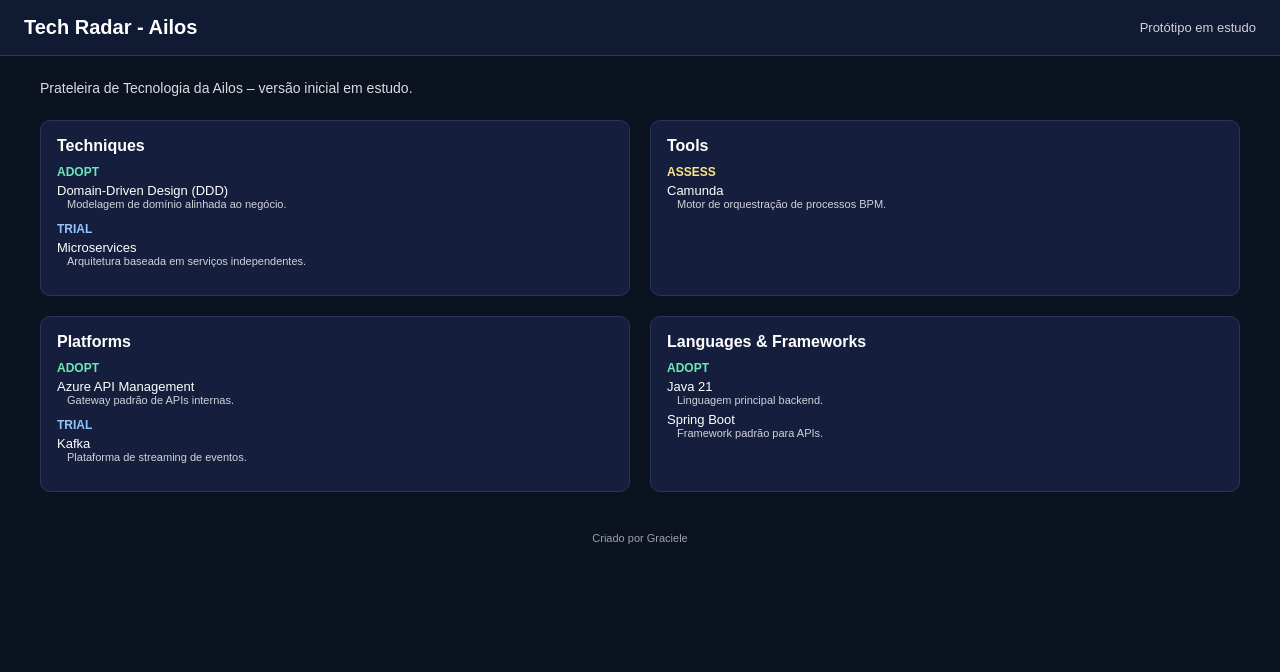
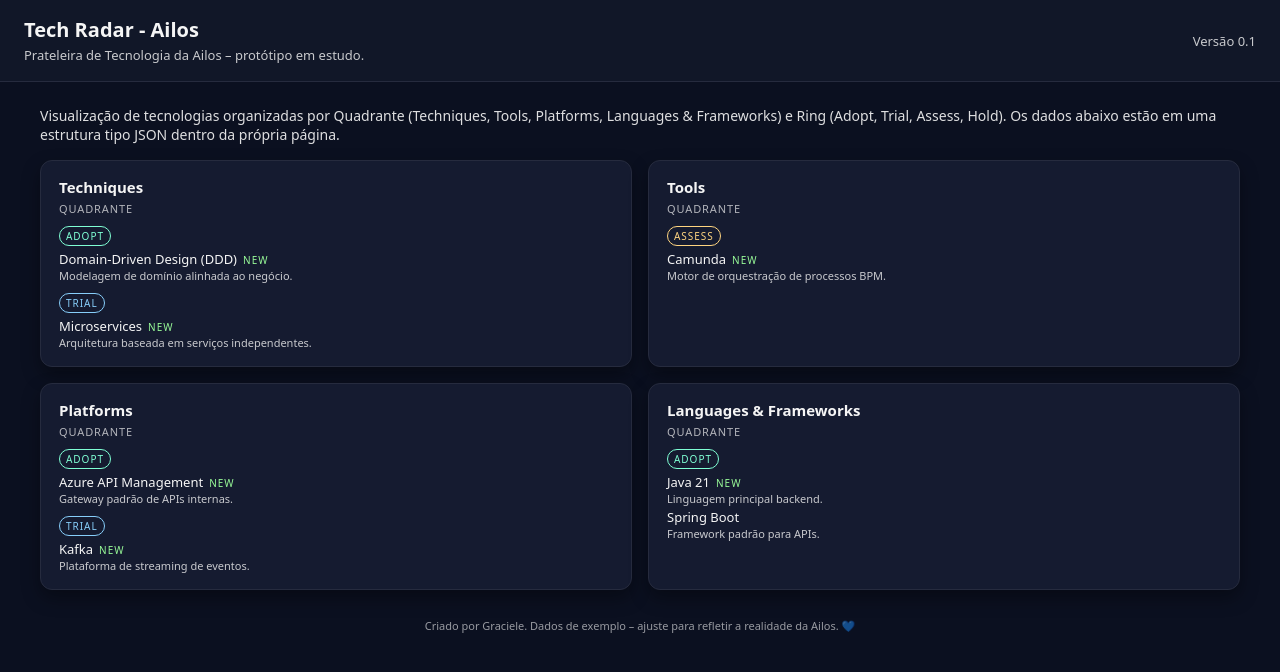
Before and after one commit to gjanini/ailos-tech-radar, a plain HTML site: page index.html in a window 1280 px wide. Drawn offline with Linux system fonts and the light colour scheme.

Commit message:
Update index.html

```diff
--- a/index.html
+++ b/index.html
@@ -3,22 +3,22 @@
 <head>
     <meta charset="UTF-8" />
     <title>Tech Radar - Ailos</title>
-
     <style>
         body {
+            font-family: system-ui, -apple-system, BlinkMacSystemFont, "Segoe UI", sans-serif;
+            background: #0b1020;
+            color: #f5f5f5;
             margin: 0;
-            font-family: Arial, sans-serif;
-            background: #0b1220;
-            color: #ffffff;
+            padding: 0;
         }
 
         header {
-            background: #111a33;
             padding: 16px 24px;
+            background: #111728;
+            border-bottom: 1px solid #262b3e;
             display: flex;
             justify-content: space-between;
             align-items: center;
-            border-bottom: 1px solid #2a355a;
         }
 
         header h1 {
@@ -32,156 +32,319 @@
         }
 
         main {
-            padding: 24px;
             max-width: 1200px;
-            margin: 0 auto;
+            margin: 24px auto 40px;
+            padding: 0 16px;
         }
 
         .subtitle {
             font-size: 14px;
-            margin-bottom: 24px;
-            opacity: 0.85;
+            margin-bottom: 16px;
+            opacity: 0.9;
         }
 
         .grid {
             display: grid;
-            grid-template-columns: repeat(2, 1fr);
-            gap: 20px;
+            grid-template-columns: repeat(2, minmax(0, 1fr));
+            gap: 16px;
         }
 
-        .card {
-            background: #151f3d;
-            border-radius: 10px;
-            padding: 16px;
-            border: 1px solid #2a355a;
+        @media (max-width: 800px) {
+            .grid {
+                grid-template-columns: 1fr;
+            }
         }
 
-        .card h2 {
-            margin: 0 0 10px;
-            font-size: 16px;
+        .quadrant-card {
+            background: #151b30;
+            border-radius: 12px;
+            padding: 16px 18px 12px;
+            border: 1px solid #262b3e;
+            box-shadow: 0 8px 18px rgba(0,0,0,0.35);
         }
 
-        .ring {
-            margin-bottom: 12px;
+        .quadrant-title {
+            margin: 0 0 4px;
+            font-size: 15px;
+            font-weight: 600;
+        }
+
+        .quadrant-tag {
+            font-size: 11px;
+            text-transform: uppercase;
+            letter-spacing: 0.08em;
+            opacity: 0.7;
+        }
+
+        .ring-block {
+            margin-top: 10px;
         }
 
         .ring-title {
             font-size: 12px;
-            font-weight: bold;
             text-transform: uppercase;
-            margin-bottom: 4px;
+            letter-spacing: 0.08em;
+            margin: 0 0 4px;
+            display: flex;
+            align-items: center;
+            gap: 6px;
         }
 
-        .adopt { color: #6ee7b7; }
-        .trial { color: #93c5fd; }
-        .assess { color: #fde68a; }
-        .hold  { color: #fca5a5; }
-
-        .item {
-            font-size: 13px;
-            margin-bottom: 6px;
+        .ring-badge {
+            display: inline-flex;
+            align-items: center;
+            justify-content: center;
+            font-size: 10px;
+            padding: 2px 6px;
+            border-radius: 999px;
+            border: 1px solid;
         }
 
-        .desc {
+        .ring-adopt {
+            color: #7fffd4;
+            border-color: #7fffd4;
+        }
+        .ring-trial {
+            color: #87cefa;
+            border-color: #87cefa;
+        }
+        .ring-assess {
+            color: #ffd580;
+            border-color: #ffd580;
+        }
+        .ring-hold {
+            color: #ff7f7f;
+            border-color: #ff7f7f;
+        }
+
+        .item-list {
+            list-style: none;
+            margin: 0 0 4px;
+            padding-left: 0;
+        }
+
+        .item-list li {
+            font-size: 13px;
+            margin-bottom: 2px;
+        }
+
+        .item-name {
+            font-weight: 500;
+        }
+
+        .item-new {
+            font-size: 10px;
+            text-transform: uppercase;
+            letter-spacing: 0.1em;
+            color: #98fb98;
+            margin-left: 6px;
+        }
+
+        .item-desc {
             font-size: 11px;
             opacity: 0.8;
-            margin-left: 10px;
         }
 
         footer {
             text-align: center;
             font-size: 11px;
-            margin-top: 40px;
             opacity: 0.6;
+            margin-top: 28px;
         }
     </style>
 </head>
-
 <body>
-
 <header>
-    <h1>Tech Radar - Ailos</h1>
-    <span>Protótipo em estudo</span>
+    <div>
+        <h1>Tech Radar - Ailos</h1>
+        <span>Prateleira de Tecnologia da Ailos – protótipo em estudo.</span>
+    </div>
+    <span>Versão 0.1</span>
 </header>
 
 <main>
-    <div class="subtitle">
-        Prateleira de Tecnologia da Ailos – versão inicial em estudo.
-    </div>
+    <p class="subtitle">
+        Visualização de tecnologias organizadas por Quadrante (Techniques, Tools, Platforms, Languages & Frameworks)
+        e Ring (Adopt, Trial, Assess, Hold). Os dados abaixo estão em uma estrutura tipo JSON dentro da própria página.
+    </p>
 
-    <div class="grid">
-
-        <!-- TECHNIQUES -->
-        <div class="card">
-            <h2>Techniques</h2>
-
-            <div class="ring">
-                <div class="ring-title adopt">Adopt</div>
-                <div class="item">Domain-Driven Design (DDD)
-                    <div class="desc">Modelagem de domínio alinhada ao negócio.</div>
-                </div>
-            </div>
-
-            <div class="ring">
-                <div class="ring-title trial">Trial</div>
-                <div class="item">Microservices
-                    <div class="desc">Arquitetura baseada em serviços independentes.</div>
-                </div>
-            </div>
-        </div>
-
-        <!-- TOOLS -->
-        <div class="card">
-            <h2>Tools</h2>
-
-            <div class="ring">
-                <div class="ring-title assess">Assess</div>
-                <div class="item">Camunda
-                    <div class="desc">Motor de orquestração de processos BPM.</div>
-                </div>
-            </div>
-        </div>
-
-        <!-- PLATFORMS -->
-        <div class="card">
-            <h2>Platforms</h2>
-
-            <div class="ring">
-                <div class="ring-title adopt">Adopt</div>
-                <div class="item">Azure API Management
-                    <div class="desc">Gateway padrão de APIs internas.</div>
-                </div>
-            </div>
-
-            <div class="ring">
-                <div class="ring-title trial">Trial</div>
-                <div class="item">Kafka
-                    <div class="desc">Plataforma de streaming de eventos.</div>
-                </div>
-            </div>
-        </div>
-
-        <!-- LANGUAGES & FRAMEWORKS -->
-        <div class="card">
-            <h2>Languages & Frameworks</h2>
-
-            <div class="ring">
-                <div class="ring-title adopt">Adopt</div>
-                <div class="item">Java 21
-                    <div class="desc">Linguagem principal backend.</div>
-                </div>
-                <div class="item">Spring Boot
-                    <div class="desc">Framework padrão para APIs.</div>
-                </div>
-            </div>
-        </div>
-
-    </div>
+    <div id="radar" class="grid"></div>
 
     <footer>
-        Criado por Graciele
+        Criado por Graciele. Dados de exemplo – ajuste para refletir a realidade da Ailos. 💙
     </footer>
 </main>
 
+<script>
+    // 🔹 AQUI FICAM OS DADOS DO RADAR (SEU "JSON")
+    const radarData = [
+        // TECHNIQUES
+        {
+            name: "Domain-Driven Design (DDD)",
+            ring: "Adopt",
+            quadrant: "Techniques",
+            isNew: true,
+            description: "Modelagem de domínio alinhada ao negócio."
+        },
+        {
+            name: "Microservices",
+            ring: "Trial",
+            quadrant: "Techniques",
+            isNew: true,
+            description: "Arquitetura baseada em serviços independentes."
+        },
+
+        // TOOLS
+        {
+            name: "Camunda",
+            ring: "Assess",
+            quadrant: "Tools",
+            isNew: true,
+            description: "Motor de orquestração de processos BPM."
+        },
+
+        // PLATFORMS
+        {
+            name: "Azure API Management",
+            ring: "Adopt",
+            quadrant: "Platforms",
+            isNew: true,
+            description: "Gateway padrão de APIs internas."
+        },
+        {
+            name: "Kafka",
+            ring: "Trial",
+            quadrant: "Platforms",
+            isNew: true,
+            description: "Plataforma de streaming de eventos."
+        },
+
+        // LANGUAGES & FRAMEWORKS
+        {
+            name: "Java 21",
+            ring: "Adopt",
+            quadrant: "Languages & Frameworks",
+            isNew: true,
+            description: "Linguagem principal backend."
+        },
+        {
+            name: "Spring Boot",
+            ring: "Adopt",
+            quadrant: "Languages & Frameworks",
+            isNew: false,
+            description: "Framework padrão para APIs."
+        }
+    ];
+
+    const quadrants = ["Techniques", "Tools", "Platforms", "Languages & Frameworks"];
+    const ringsOrder = ["Adopt", "Trial", "Assess", "Hold"];
+
+    function groupByQuadrantAndRing(data) {
+        const result = {};
+        for (const q of quadrants) {
+            result[q] = {};
+            for (const r of ringsOrder) {
+                result[q][r] = [];
+            }
+        }
+
+        for (const item of data) {
+            if (!result[item.quadrant]) {
+                result[item.quadrant] = {};
+                for (const r of ringsOrder) {
+                    result[item.quadrant][r] = [];
+                }
+            }
+            if (!result[item.quadrant][item.ring]) {
+                result[item.quadrant][item.ring] = [];
+            }
+            result[item.quadrant][item.ring].push(item);
+        }
+        return result;
+    }
+
+    function ringClass(ring) {
+        switch (ring) {
+            case "Adopt": return "ring-badge ring-adopt";
+            case "Trial": return "ring-badge ring-trial";
+            case "Assess": return "ring-badge ring-assess";
+            case "Hold": return "ring-badge ring-hold";
+            default: return "ring-badge";
+        }
+    }
+
+    function renderRadar() {
+        const container = document.getElementById("radar");
+        const grouped = groupByQuadrantAndRing(radarData);
+
+        quadrants.forEach(q => {
+            const card = document.createElement("div");
+            card.className = "quadrant-card";
+
+            const title = document.createElement("h2");
+            title.className = "quadrant-title";
+            title.textContent = q;
+            card.appendChild(title);
+
+            const tag = document.createElement("div");
+            tag.className = "quadrant-tag";
+            tag.textContent = "Quadrante";
+            card.appendChild(tag);
+
+            ringsOrder.forEach(ring => {
+                const items = grouped[q][ring] || [];
+                if (!items.length) return;
+
+                const block = document.createElement("div");
+                block.className = "ring-block";
+
+                const ringTitle = document.createElement("div");
+                ringTitle.className = "ring-title";
+                const badge = document.createElement("span");
+                badge.className = ringClass(ring);
+                badge.textContent = ring.toUpperCase();
+                ringTitle.appendChild(badge);
+
+                block.appendChild(ringTitle);
+
+                const ul = document.createElement("ul");
+                ul.className = "item-list";
+
+                items.forEach(item => {
+                    const li = document.createElement("li");
+
+                    const nameSpan = document.createElement("span");
+                    nameSpan.className = "item-name";
+                    nameSpan.textContent = item.name;
+
+                    li.appendChild(nameSpan);
+
+                    if (item.isNew) {
+                        const newSpan = document.createElement("span");
+                        newSpan.className = "item-new";
+                        newSpan.textContent = "NEW";
+                        li.appendChild(newSpan);
+                    }
+
+                    if (item.description) {
+                        const descDiv = document.createElement("div");
+                        descDiv.className = "item-desc";
+                        descDiv.textContent = item.description;
+                        li.appendChild(descDiv);
+                    }
+
+                    ul.appendChild(li);
+                });
+
+                block.appendChild(ul);
+                card.appendChild(block);
+            });
+
+            container.appendChild(card);
+        });
+    }
+
+    renderRadar();
+</script>
 </body>
 </html>
```
